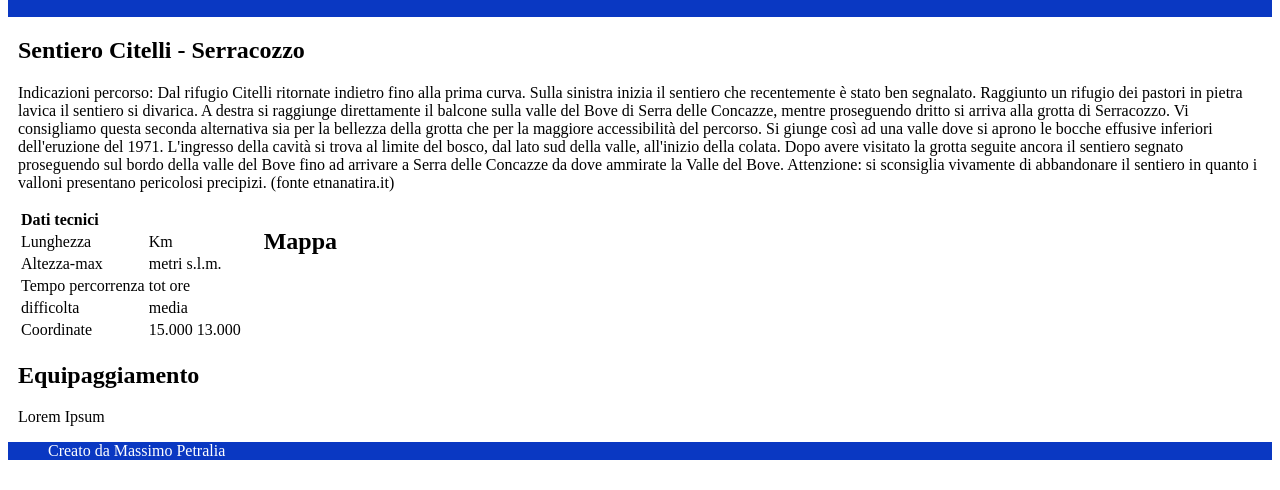
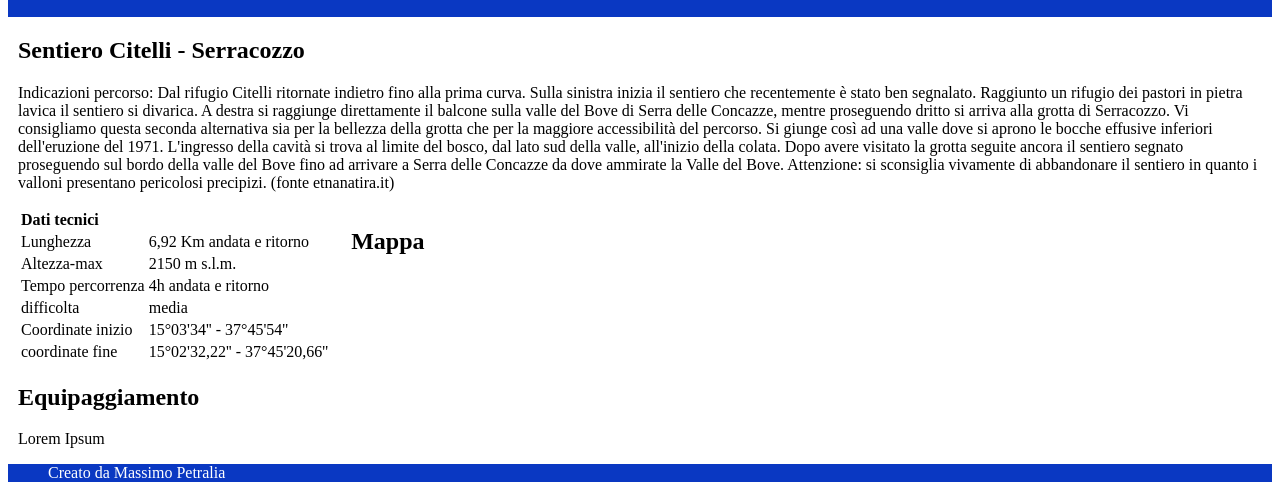
Before and after one commit to Massimo-Petralia/Web-design, a plain HTML site: page sentieri.html in a window 1280 px wide. Shown: the part 316-806 px from the top of the page. Drawn offline with Linux system fonts and the light colour scheme; a script that the page names is missing.

Commit message:
add text tabella sentieri

```diff
--- a/sentieri.html
+++ b/sentieri.html
@@ -66,23 +66,27 @@
                             <tbody>
                                 <tr>
                                     <td>Lunghezza</td>
-                                    <td>Km</td>
+                                    <td>6,92 Km andata e ritorno</td>
                                 </tr>
                                 <tr>
                                     <td>Altezza-max</td>
-                                    <td>metri s.l.m.</td>
+                                    <td>2150 m s.l.m.</td>
                                 </tr>
                                 <tr>
                                     <td>Tempo percorrenza</td>
-                                    <td>tot ore</td>
+                                    <td>4h andata e ritorno</td>
                                 </tr>
                                 <tr>
                                     <td>difficolta</td>
                                     <td>media</td>
                                 </tr>
                                 <tr>
-                                    <td>Coordinate</td>
-                                    <td>15.000 13.000</td>
+                                    <td>Coordinate inizio</td>
+                                    <td>15°03'34'' - 37°45'54''</td>
+                                </tr>
+                                <tr>
+                                    <td>coordinate fine</td>
+                                    <td>15°02'32,22'' - 37°45'20,66''</td>
                                 </tr>
                             </tbody>
                         </table>
```
